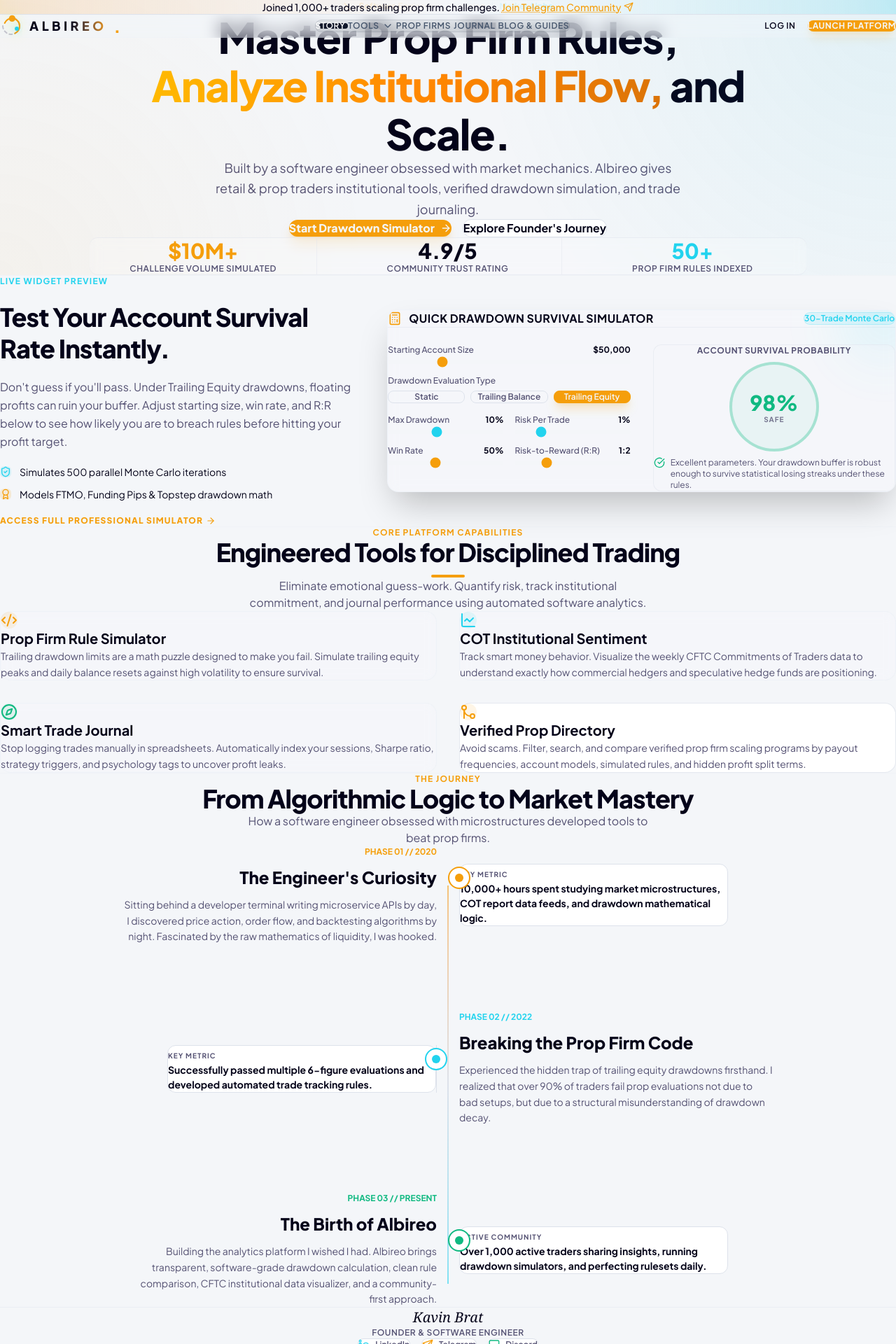
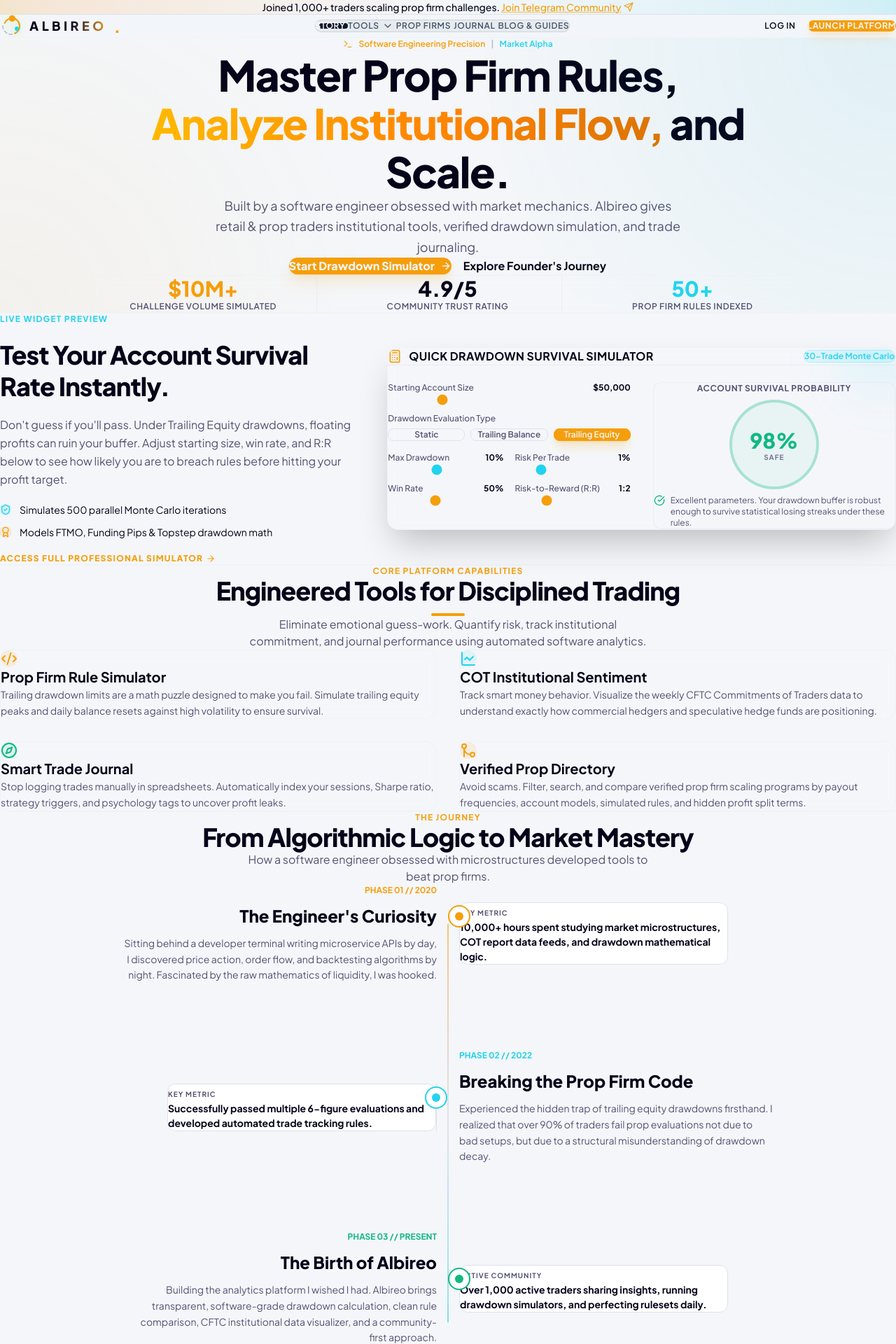
Before and after one commit to Kavin-Brat/alberio, a Next.js app: page / in a window 1280 px wide. Shown: the top 1920 px of the page at 70% size. Built offline with nearby package versions, Linux system fonts and the light colour scheme.

Commit message:
Fix layout issues: sticky header, max-w-7xl containers, glassmorphic hero elements, transparent section backgrounds for star field visibility

```diff
--- a/src/app/page.tsx
+++ b/src/app/page.tsx
@@ -22,13 +22,13 @@
   return (
     <div className="flex flex-col w-full overflow-hidden">
       {/* HERO SECTION */}
-      <section className="relative w-full pt-20 pb-16 md:pt-32 md:pb-24 px-4 sm:px-6 lg:px-8 border-b border-slate-200/20 dark:border-slate-800/10 scroll-mt-20">
+      <section className="relative w-full pt-10 pb-16 md:pt-16 md:pb-24 px-4 sm:px-6 lg:px-8 border-b border-slate-200/20 dark:border-slate-800/10 scroll-mt-20">
         <div className="absolute inset-0 bg-[radial-gradient(circle_at_top_right,rgba(6,182,212,0.08),transparent_45%)] pointer-events-none" />
         <div className="absolute inset-0 bg-[radial-gradient(circle_at_bottom_left,rgba(245,158,11,0.05),transparent_40%)] pointer-events-none" />
 
-        <div className="max-w-[1600px] mx-auto flex flex-col items-center text-center">
+        <div className="max-w-7xl mx-auto flex flex-col items-center text-center">
           {/* Badge */}
-          <div className="inline-flex items-center gap-2 px-3.5 py-1.5 rounded-full bg-surface-card border border-border-custom text-xs font-semibold text-cygnus-gold mb-6 animate-fade-in">
+          <div className="inline-flex items-center gap-2 px-3.5 py-1.5 rounded-full bg-white/5 dark:bg-white/5 backdrop-blur-sm border border-slate-200/20 dark:border-white/10 text-xs font-semibold text-cygnus-gold mb-6 animate-fade-in">
             <Terminal className="w-3.5 h-3.5" />
             <span>Software Engineering Precision</span>
             <span className="text-text-muted/40">|</span>
@@ -59,14 +59,14 @@
             </Link>
             <Link
               href="#journey"
-              className="w-full sm:w-auto bg-surface-card hover:bg-surface-card/85 text-text-primary hover:text-white px-8 py-4 rounded-xl text-base font-bold border border-border-custom hover:border-text-muted/40 transition-all duration-200 flex items-center justify-center gap-2"
+              className="w-full sm:w-auto bg-white/5 dark:bg-white/5 backdrop-blur-sm hover:bg-white/10 text-text-primary hover:text-white px-8 py-4 rounded-xl text-base font-bold border border-slate-200/20 dark:border-white/10 hover:border-white/20 transition-all duration-200 flex items-center justify-center gap-2"
             >
               Explore Founder's Journey
             </Link>
           </div>
 
           {/* Real-time Stats Ticker */}
-          <div className="mt-16 w-full max-w-5xl border-t border-b border-border-custom/50 py-6 px-4 grid grid-cols-1 md:grid-cols-3 gap-6 bg-surface-card/20 backdrop-blur-sm rounded-xl">
+          <div className="mt-16 w-full max-w-5xl border-t border-b border-slate-200/20 dark:border-white/5 py-6 px-4 grid grid-cols-1 md:grid-cols-3 gap-6 bg-white/5 dark:bg-white/5 backdrop-blur-sm rounded-xl">
             <div className="flex flex-col items-center md:border-r border-border-custom/40">
               <span className="text-2xl md:text-3xl font-extrabold text-cygnus-gold">$10M+</span>
               <span className="text-xs text-text-muted uppercase tracking-wider font-semibold mt-1">
@@ -92,8 +92,8 @@
       </section>
 
       {/* QUICK TOOL CALCULATOR EMBED */}
-      <section className="w-full py-16 px-4 sm:px-6 lg:px-8 bg-albireo-blue relative">
-        <div className="max-w-[1600px] mx-auto grid grid-cols-1 lg:grid-cols-12 gap-12 items-center">
+      <section className="w-full py-20 px-4 sm:px-6 lg:px-8 border-b border-slate-200/20 dark:border-slate-800/10 relative">
+        <div className="max-w-7xl mx-auto grid grid-cols-1 lg:grid-cols-12 gap-12 items-center">
           <div className="lg:col-span-5 flex flex-col gap-5">
             <span className="text-xs font-bold uppercase tracking-widest text-electric-cyan">
               Live Widget Preview
@@ -135,7 +135,7 @@
 
       {/* FEATURE MATRIX (4 PILLARS) */}
       <section className="w-full py-20 px-4 sm:px-6 lg:px-8 border-t border-b border-slate-200/20 dark:border-slate-800/10 scroll-mt-20">
-        <div className="max-w-[1600px] mx-auto">
+        <div className="max-w-7xl mx-auto">
           <div className="flex flex-col items-center text-center mb-16">
             <span className="text-xs font-bold uppercase tracking-widest text-cygnus-gold">
               Core Platform Capabilities
@@ -191,7 +191,7 @@
             </div>
 
             {/* Card 4 */}
-            <div className="bg-surface-card border border-border-custom/75 p-8 rounded-2xl hover:border-cygnus-gold/30 hover:shadow-xl hover:shadow-cygnus-gold/5 group transition-all duration-300">
+            <div className="bg-slate-50/20 dark:bg-slate-900/10 backdrop-blur-sm border border-slate-200/30 dark:border-slate-800/40 p-8 rounded-2xl hover:border-cygnus-gold/40 hover:shadow-xl hover:shadow-cygnus-gold/5 group transition-all duration-300">
               <div className="p-3 bg-cygnus-gold/10 text-cygnus-gold rounded-xl w-fit mb-6 group-hover:scale-110 transition-transform">
                 <GitMerge className="w-6 h-6" />
               </div>
@@ -207,11 +207,11 @@
       </section>
 
       {/* FOUNDER'S JOURNEY */}
-      <section id="journey" className="w-full py-20 px-4 sm:px-6 lg:px-8 bg-albireo-blue relative scroll-mt-24">
+      <section id="journey" className="w-full py-20 px-4 sm:px-6 lg:px-8 relative scroll-mt-24">
         {/* Visual background lines */}
         <div className="absolute left-1/2 transform -translate-x-1/2 top-40 bottom-24 w-0.5 bg-gradient-to-b from-cygnus-gold/60 via-border-custom to-electric-cyan/60 hidden md:block" />
 
-        <div className="max-w-[1600px] mx-auto relative">
+        <div className="max-w-7xl mx-auto relative">
           <div className="flex flex-col items-center text-center mb-20">
             <span className="text-xs font-bold uppercase tracking-widest text-cygnus-gold">
               The Journey
--- a/src/components/layout/Footer.tsx
+++ b/src/components/layout/Footer.tsx
@@ -25,7 +25,7 @@
 
   return (
     <footer className="w-full border-t border-slate-200/20 dark:border-slate-800/10 bg-slate-50/10 dark:bg-slate-900/5 backdrop-blur-md pt-16 pb-8 px-4 sm:px-6 lg:px-8 mt-auto relative z-10">
-      <div className="max-w-[1600px] mx-auto grid grid-cols-1 md:grid-cols-2 lg:grid-cols-4 gap-12 mb-12">
+      <div className="max-w-7xl mx-auto grid grid-cols-1 md:grid-cols-2 lg:grid-cols-4 gap-12 mb-12">
         {/* Column 1: Brand & Risk Disclosure */}
         <div className="flex flex-col gap-4">
           <Link href="/" className="flex items-center gap-2.5 group">
@@ -183,7 +183,7 @@
       </div>
 
       {/* Bottom Bar — 3-col: copyright · built-with · social icons */}
-      <div className="max-w-[1600px] mx-auto pt-8 border-t border-slate-200/20 dark:border-slate-800/10 flex flex-col md:flex-row items-center justify-between gap-4">
+      <div className="max-w-7xl mx-auto pt-8 border-t border-slate-200/20 dark:border-slate-800/10 flex flex-col md:flex-row items-center justify-between gap-4">
         <span className="text-xs text-text-muted order-3 md:order-1">
           &copy; {currentYear} Albireo. All rights reserved.
         </span>
--- a/src/components/layout/Header.tsx
+++ b/src/components/layout/Header.tsx
@@ -70,7 +70,7 @@
     }`;
 
   return (
-    <header className="fixed top-0 w-full z-50 flex flex-col">
+    <header className="sticky top-0 w-full z-50 flex flex-col">
       {/* Announcement Banner */}
       <div className="w-full bg-gradient-to-r from-cygnus-gold/20 via-albireo-blue to-electric-cyan/20 border-b border-border-custom py-2 px-4 text-center text-xs md:text-sm font-medium text-text-primary">
         Joined 1,000+ traders scaling prop firm challenges.{" "}
@@ -86,7 +86,7 @@
 
       {/* Main Navigation — glassmorphic bar */}
       <nav className="w-full bg-slate-100/40 dark:bg-slate-950/20 backdrop-blur-md border-b border-b-[0.5px] border-slate-200/10 dark:border-white/5 transition-all duration-300 px-4 sm:px-6 lg:px-8 py-4">
-        <div className="max-w-[1600px] mx-auto flex items-center justify-between">
+        <div className="max-w-7xl mx-auto flex items-center justify-between">
           {/* Logo: Binary Star SVG + ALBIREO + amber trailing dot */}
           <Link href="/" className="flex items-center gap-2.5 group">
             <div className="relative flex items-center justify-center w-8 h-8">
--- a/src/components/layout/PageContainer.tsx
+++ b/src/components/layout/PageContainer.tsx
@@ -16,8 +16,8 @@
   className = ""
 }: PageContainerProps) {
   return (
-    <div className={`w-full flex-1 bg-albireo-blue px-4 sm:px-6 lg:px-8 py-12 ${className}`}>
-      <div className="max-w-[1600px] mx-auto flex flex-col gap-10">
+    <div className={`w-full flex-1 px-4 sm:px-6 lg:px-8 py-12 relative z-10 ${className}`}>
+      <div className="max-w-7xl mx-auto flex flex-col gap-10">
         {children}
       </div>
     </div>
```
